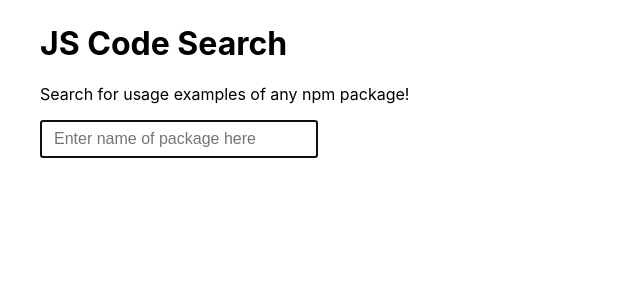
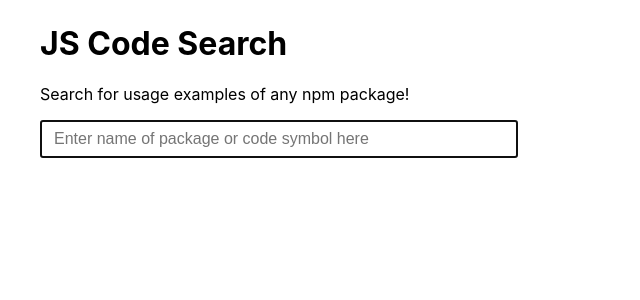
Before and after one commit to DavidWells/js-code-search, a React (Create React App) app: page / in a window 1280 px wide. Shown: the top 300 px of the page, without its empty margins (0-640 px from the left). Built offline with nearby package versions, Linux system fonts and the light colour scheme.

Commit message:
update input

```diff
--- a/src/App.js
+++ b/src/App.js
@@ -43,7 +43,11 @@
     linksRender = (
       <div style={{ textAlign: 'left' }}>
         <p>Searching for package "<strong>{word}</strong>"</p>
-
+        <p>
+          - <Link href={githubJSCode}>
+            Github Javascript + Typescript Code search for <strong>"{word}"</strong>
+            </Link>
+        </p>
         <p>
           - <Link href={githubPkg}>
               Github projects package.json using {word}
@@ -59,11 +63,7 @@
             Github projects Javascript <strong>require("{word}") </strong>
             </Link>
         </p>
-        <p>
-          - <Link href={githubJSCode}>
-            Github Javascript + TS Code search for <strong>"{word}"</strong>
-            </Link>
-        </p>
+
         <p>
           - <Link href={codeSandbox}>
             CodeSandbox examples of {word}
@@ -139,8 +139,8 @@
           ref={inputRef}
           onChange={(e) => setWord(e.target.value)}
           value={word}
-          style={{padding: '8px 12px', width: 250, fontSize: 16}}
-          placeholder='Enter name of package here'
+          style={{padding: '8px 12px', width: 450, fontSize: 16}}
+          placeholder='Enter name of package or code symbol here'
         />
         {permalinkRender}
       </div>
```
